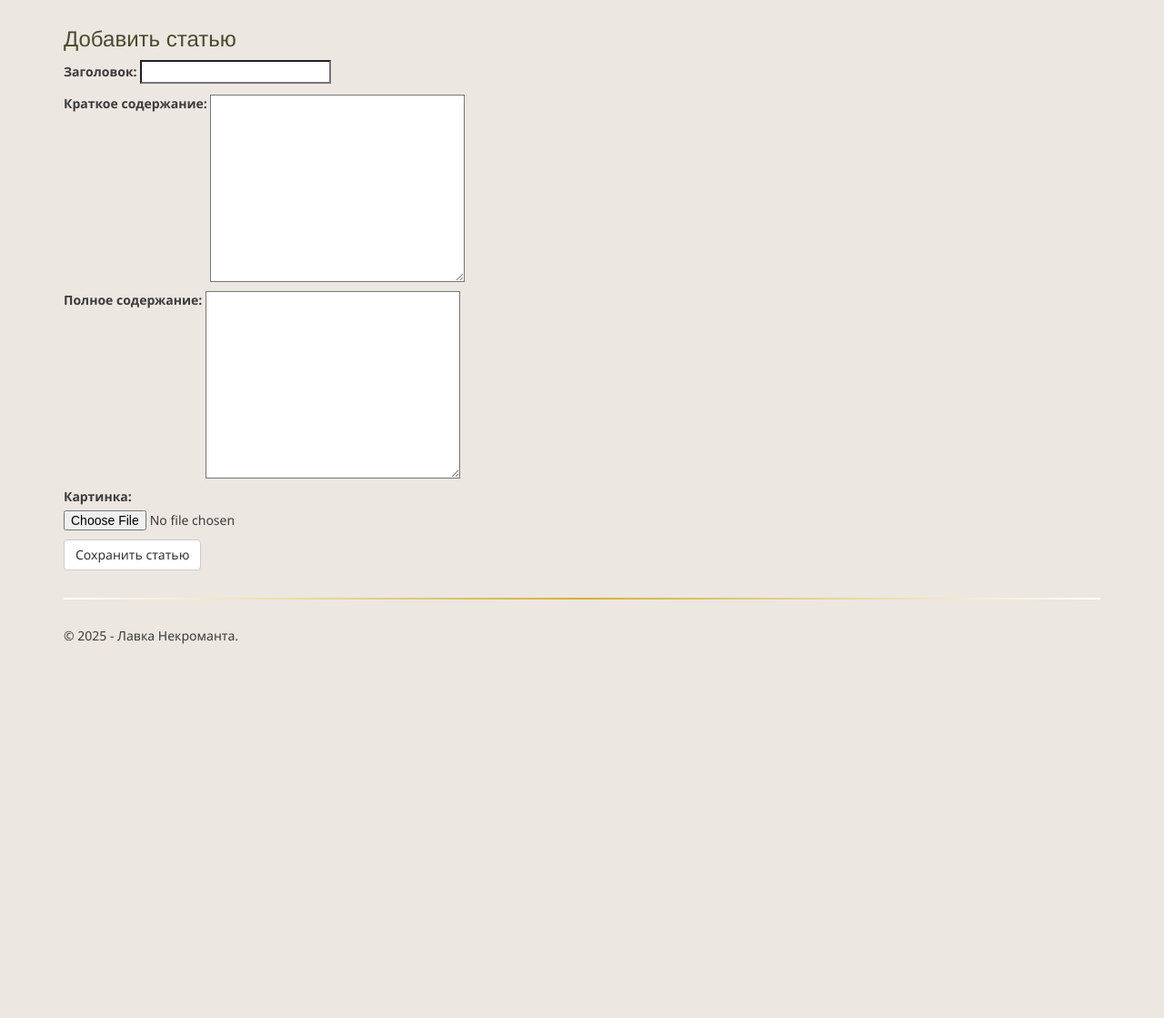
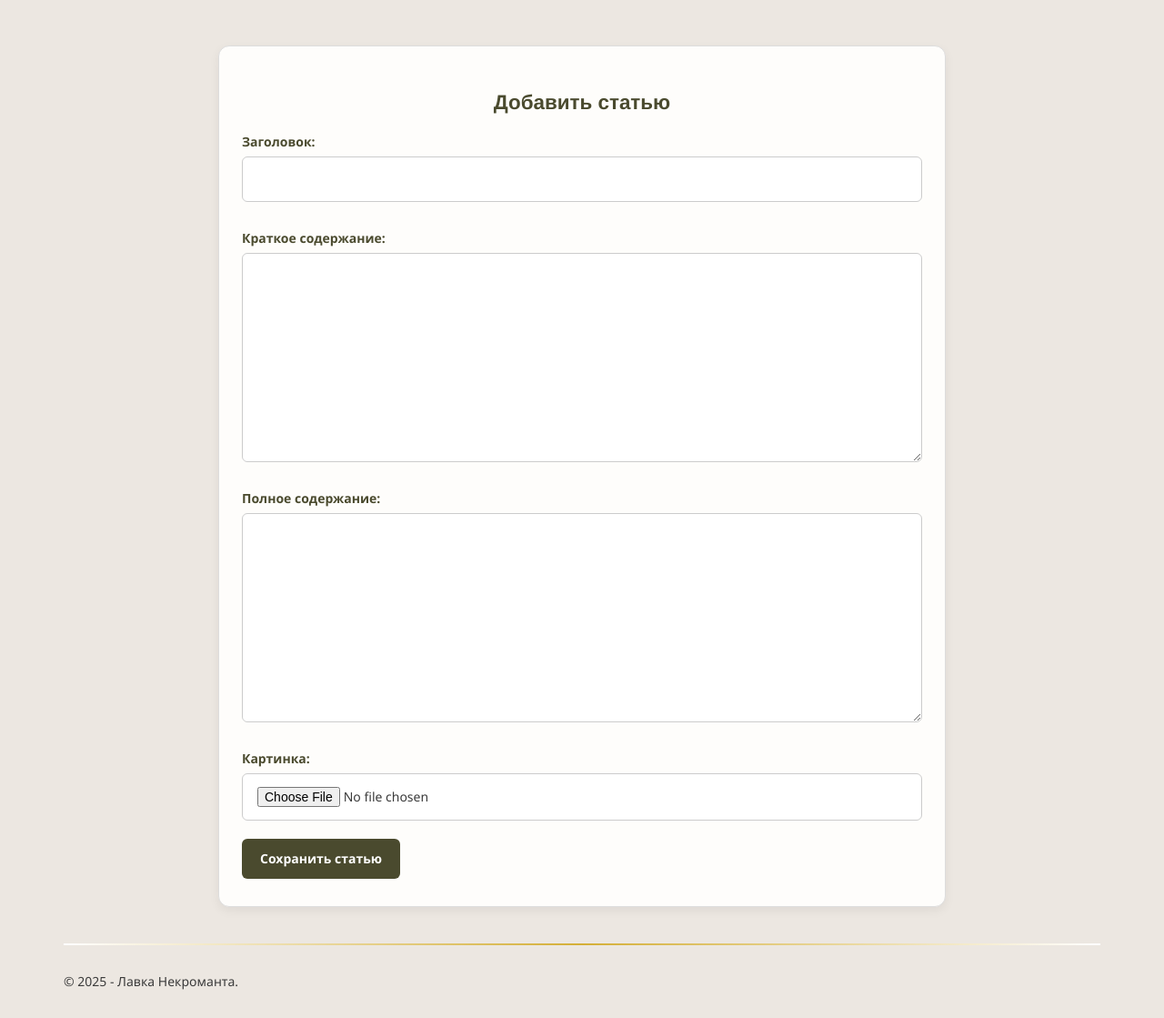
Before and after one commit to Justiseks/DnDShop, a Django app: page /newpost/ in a window 1280 px wide. Shown: the part 70-1189 px from the top of the page at 91% size. Before the commit the page ends 778 px from the top, so only its background shows below. Run offline with Django 3.2, Linux system fonts and the light colour scheme; some libraries are stand-ins or nearby versions.

Commit message:
PythonANYWERE

```diff
--- a/DnDShop/app/static/app/content/site.css
+++ b/DnDShop/app/static/app/content/site.css
@@ -302,3 +302,80 @@ section {
     display: block;
     margin: 0 auto;
 }
+
+.article-form-section {
+    background-color: #fefdfb;
+    border: 1px solid #ddd;
+    border-radius: 12px;
+    padding: 30px 25px;
+    margin: 40px auto;
+    max-width: 800px;
+    box-shadow: 0 4px 12px rgba(0, 0, 0, 0.06);
+    box-sizing: border-box;
+    transition: transform 0.2s ease, box-shadow 0.2s ease;
+}
+
+    .article-form-section:hover {
+        transform: translateY(-2px);
+        box-shadow: 0 6px 14px rgba(0, 0, 0, 0.08);
+    }
+
+    .article-form-section h3 {
+        text-align: center;
+        font-size: 1.6em;
+        font-weight: bold;
+        color: #4a4a2e;
+        margin-bottom: 20px;
+    }
+
+    .article-form-section form {
+        display: flex;
+        flex-direction: column;
+        gap: 15px;
+    }
+
+        .article-form-section form input,
+        .article-form-section form textarea,
+        .article-form-section form select {
+            width: 100%;
+            max-width: 100%;
+            padding: 14px 16px;
+            border: 1px solid #ccc;
+            border-radius: 6px;
+            box-sizing: border-box;
+            font-family: inherit;
+            font-size: 1em;
+            background-color: #fff;
+            margin-bottom: 20px;
+        }
+
+        .article-form-section form textarea {
+            min-height: 200px;
+            resize: vertical;
+        }
+
+    .article-form-section .save {
+        background-color: #4a4a2e;
+        color: white;
+        border: none;
+        padding: 12px 20px;
+        border-radius: 6px;
+        cursor: pointer;
+        transition: background-color 0.3s ease;
+        font-weight: bold;
+        width: fit-content;
+        align-self: center;
+    }
+
+        .article-form-section .save:hover {
+            background-color: #5c5c3a;
+        }
+
+
+    .article-form-section form label {
+        display: block;
+        margin-bottom: 6px;
+        font-weight: bold;
+        color: #4a4a2e;
+        font-size: 1em;
+    }
--- a/DnDShop/app/templates/app/newpost.html
+++ b/DnDShop/app/templates/app/newpost.html
@@ -1,13 +1,14 @@
 {% extends 'app/layout.html' %}
 
 {% block content %}
-
+  <div class="article-form-section">
     <h3>Добавить статью</h3>
-    <form method="POST" enctype="multipart/form-data"> {% csrf_token %}
-    <div>
+    <form method="POST" enctype="multipart/form-data">
+      {% csrf_token %}
+      <div>
         {{ blogform.as_p }}
-        <button type="submit" class="save btn btn-default"> Сохранить статью </button>
-    </div>
+        <button type="submit" class="save btn btn-default">Сохранить статью</button>
+      </div>
     </form>
-
+  </div>
 {% endblock %}
```
Also changed, not shown: DnDShop/app/static/app/media/temp.jpg (added), DnDShop/db.sqlite3.
